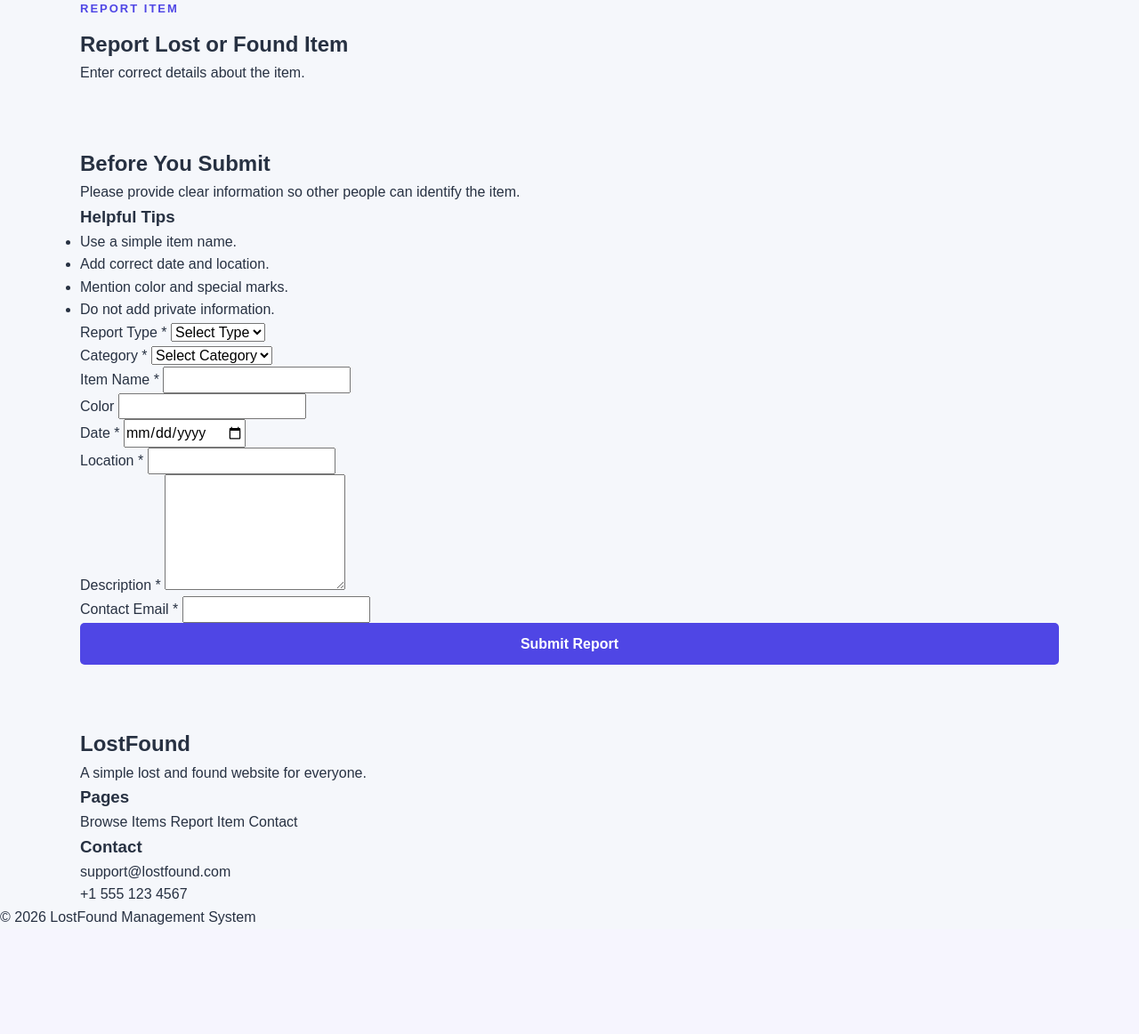
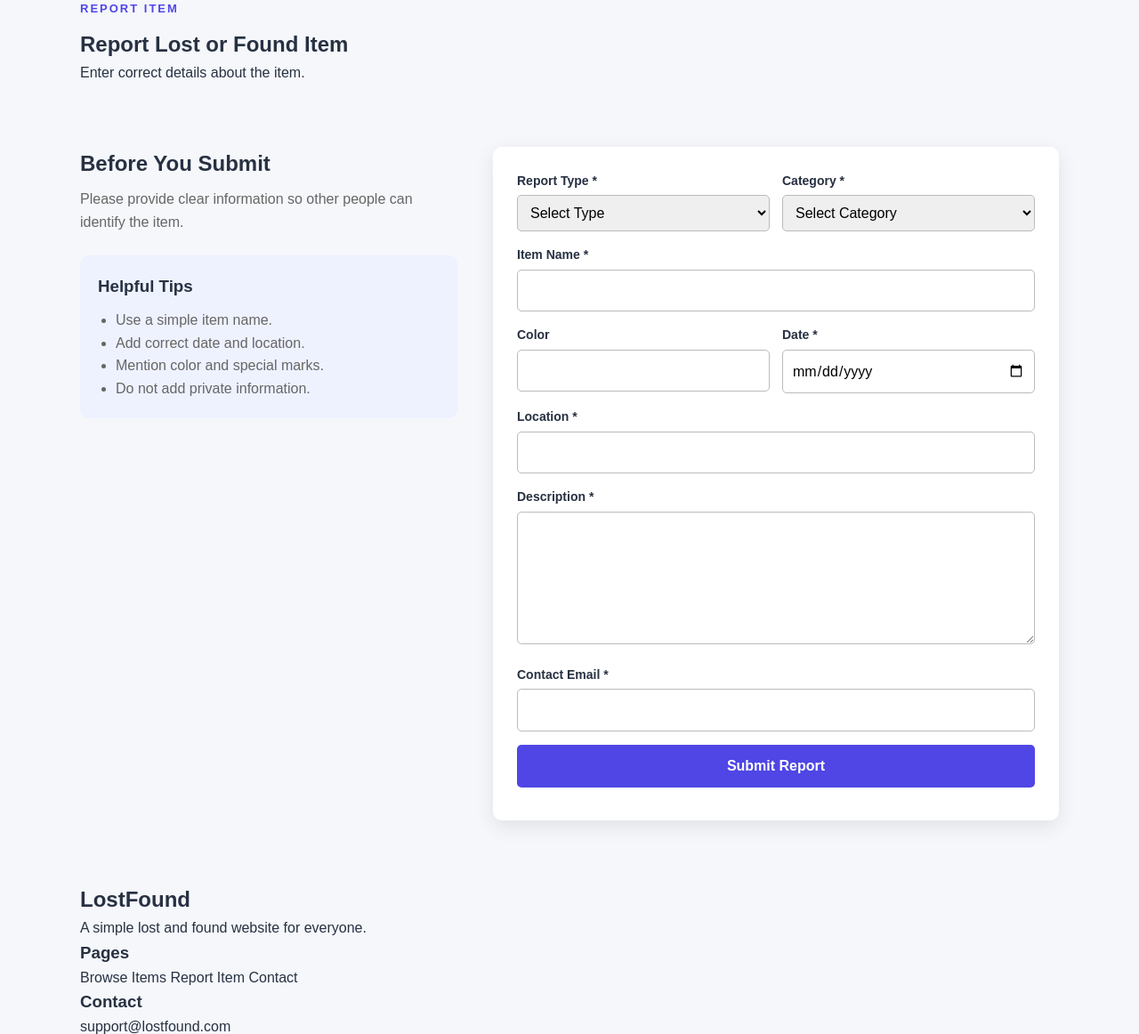
Before and after one commit to yangjihyolmo/FindIt, a PHP site: page /report.html in a window 1280 px wide. Shown: the part 71-1233 px from the top of the page at 89% size. Before the commit the page ends 1110 px from the top, so only its background shows below. Run offline with PHP 8.4, Linux system fonts and the light colour scheme.

Commit message:
style: add styling for form

```diff
--- a/css/style.css
+++ b/css/style.css
@@ -356,3 +356,80 @@ header {
     background: white;
     border-radius: 10px;
 }
+
+/* Forms */
+.formArea,
+.contact,
+.about {
+  display: grid;
+  grid-template-columns: 0.8fr 1.2fr;
+  gap: 40px;
+  align-items: start;
+}
+
+.leftInfo p,
+.contactInfo > p,
+.about p {
+  color: #666;
+  margin-top: 8px;
+}
+
+.tip,
+.aboutBox {
+  background: #eef2ff;
+  padding: 20px;
+  border-radius: 10px;
+  margin-top: 25px;
+}
+
+.tip ul,
+.aboutBox ul {
+  margin-top: 10px;
+  padding-left: 20px;
+  color: #666;
+}
+
+.form,
+.loginBox {
+  background: white;
+  padding: 27px;
+  border-radius: 10px;
+  box-shadow: 0 7px 22px rgba(0,0,0,0.09);
+}
+
+.row {
+  display: grid;
+  grid-template-columns: 1fr 1fr;
+  gap: 14px;
+}
+
+.input {
+  margin-bottom: 15px;
+}
+
+.input label {
+  display: block;
+  font-weight: bold;
+  font-size: 14px;
+  margin-bottom: 5px;
+}
+
+.input input,
+.input select,
+.input textarea {
+  width: 100%;
+  padding: 10px;
+  border: 1px solid #bbb;
+  border-radius: 5px;
+}
+
+.input textarea {
+  resize: vertical;
+}
+
+.message {
+  text-align: center;
+  color: green;
+  font-weight: bold;
+  margin-top: 10px;
+}
```
